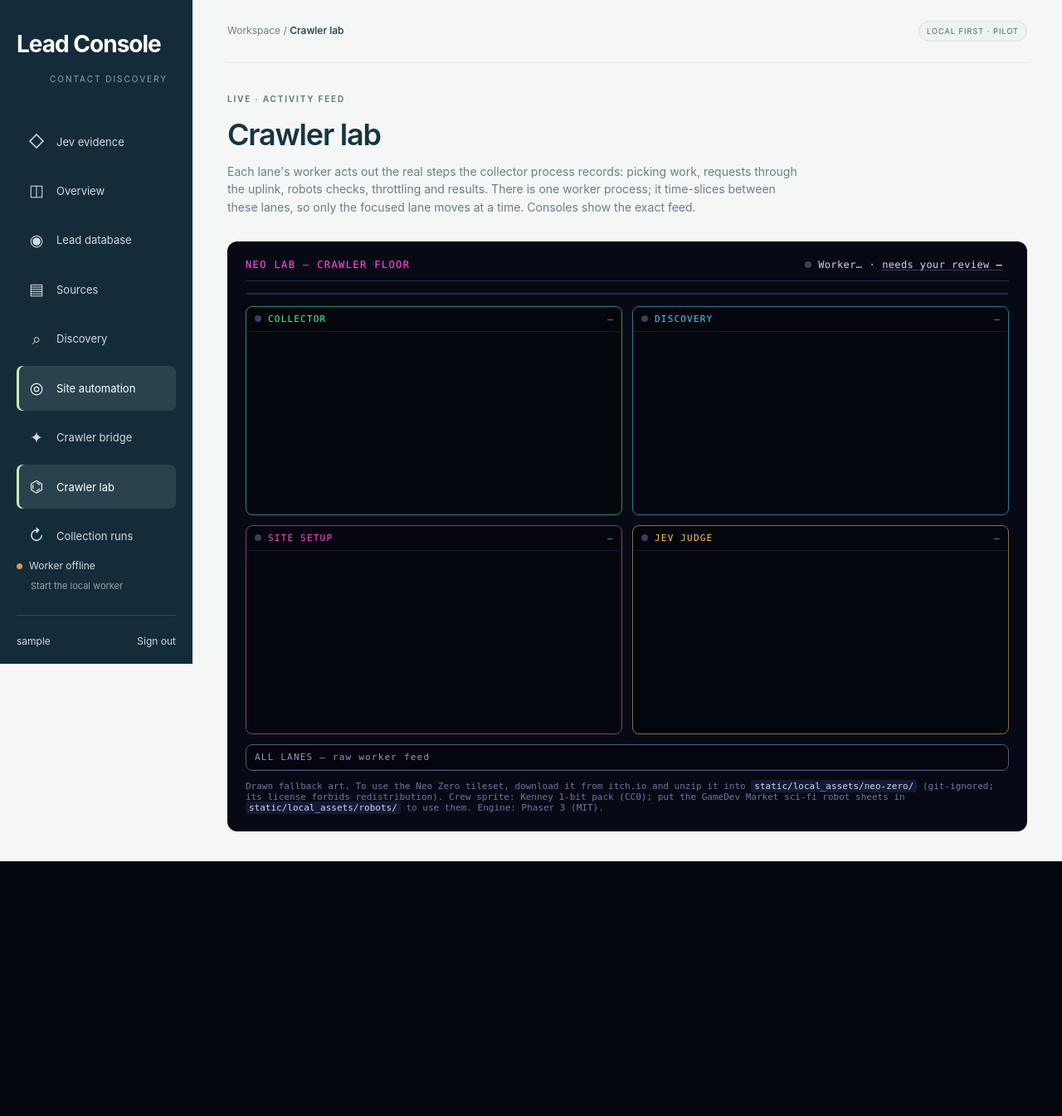
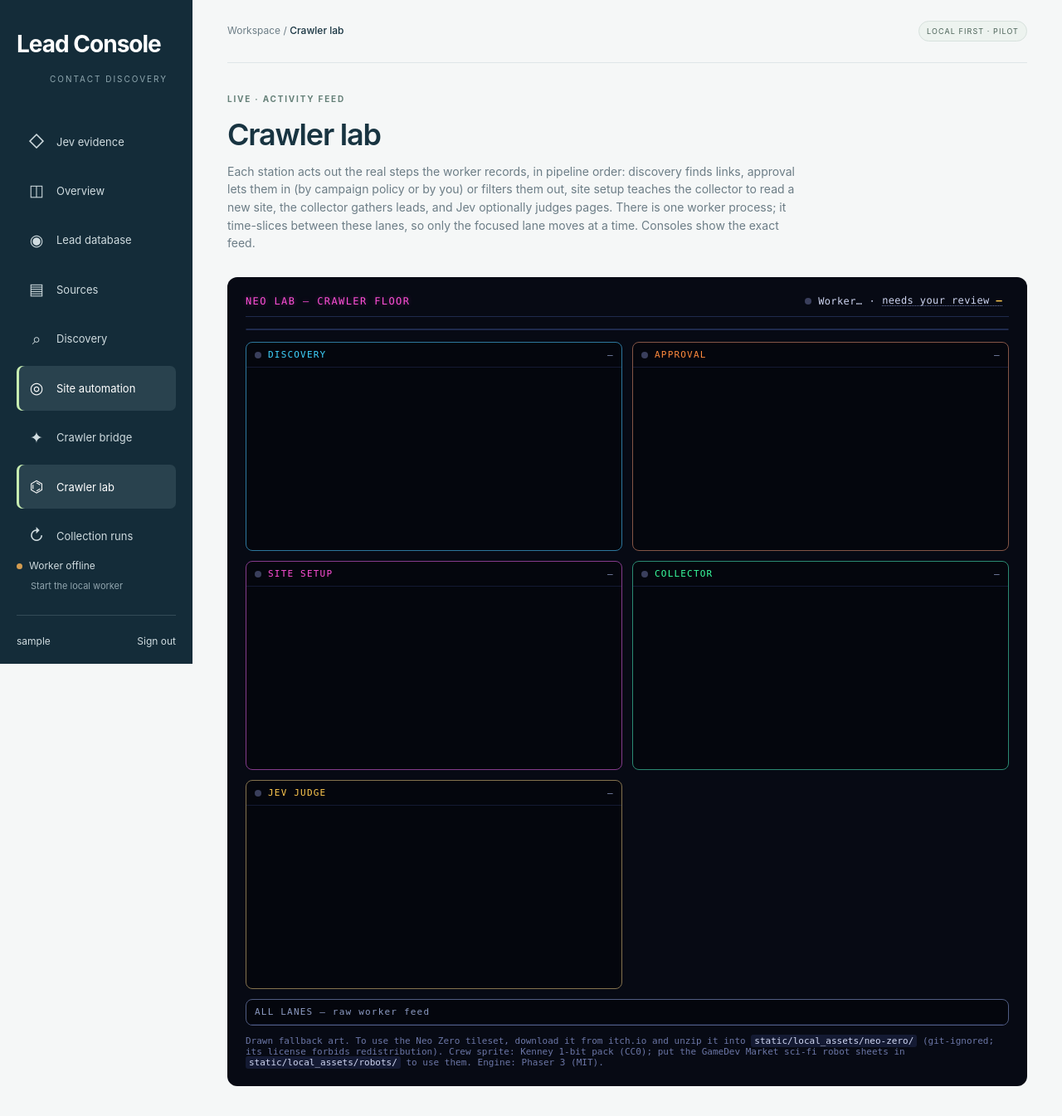
Before and after one commit to crono117/crono_crawler, a Django app: page /automation/lab/ in a window 1280 px wide. Shown: the whole page at 83% size. Before the commit the page ends 1038 px from the top, so only its background shows below. Run offline with Django 5.2, Linux system fonts and the light colour scheme; the visitor is signed in with stand-in values (Sample User, id 1); data that the repository does not hold is empty; parts of the project's set-up code (start-up, migrations or seed data) failed here and were passed over; some libraries are stand-ins or nearby versions.

Commit message:
Crawler lab: show the approval gate as its own station
Policy approvals, operator approvals/dismissals, new candidates awaiting review and
automatically filtered links are recorded on an approval lane. Stations follow the pipeline:
discovery, approval, site setup, collector, Jev; approved sources travel to the next desk.

Co-Authored-By: Claude Opus 5.5 <noreply@anthropic.com>

```diff
--- a/automation/policy.py
+++ b/automation/policy.py
@@ -94,6 +94,9 @@ def consider(candidate):
     campaign.sources.add(source)
     from .services import start_setup
     job = start_setup(source, campaign)
+    from leads.services.activity import emit
+    emit("approved", f"Policy approved {candidate.url} (score {score}) -> site setup #{job.pk}", lane="approval",
+         url=candidate.url, by="policy")
     for sibling in campaign.urls.filter(origin=origin(source.url), decision="pending", manual_review_required=False):
         if in_scope(source, sibling.url):
             sibling.source, sibling.decision = source, "approved"
--- a/automation/views.py
+++ b/automation/views.py
@@ -211,13 +211,19 @@ def lab_feed(request):
         next_at = items.filter(available_at__gt=now).order_by("available_at").values_list("available_at", flat=True).first()
         queues[lane] = {"queued": items.count(), "ready": items.filter(available_at__lte=now).count(),
                         "next_at": next_at.timestamp() if next_at else None}
+    review = review_breakdown()
+    queues["approval"] = {"queued": review["worth_a_look"] + review["low_signal"], "ready": review["worth_a_look"],
+                          "next_at": None,
+                          "label": f"{review['worth_a_look']} need your review · {review['low_signal']} low-signal",
+                          "why": f"Policy approves qualifying links automatically; {review['worth_a_look']} link(s) "
+                                 f"need your review and {review['auto_filtered']} were filtered out."}
     if settings.JEV_MODE == "off":
         queues["jev"]["note"] = "Jev is off (JEV_MODE=off)."
     return JsonResponse({
         "entries": entries,
         "worker_online": bool(lease and lease.token and lease.heartbeat_at > now - timedelta(minutes=10)),
         "queues": queues,
-        "review": review_breakdown(),
+        "review": review,
         "review_href": reverse("discovery:candidates"),
         "server_time": now.timestamp(),
     })
--- a/discovery/views.py
+++ b/discovery/views.py
@@ -102,6 +102,9 @@ def candidate_detail(request, pk):
         if action in ("dismiss", "dismiss_origin"):
             targets = DiscoveredURL.objects.filter(pk=pk) if action == "dismiss" else candidate.campaign.urls.filter(origin=candidate.origin)
             targets.update(decision="dismissed", dismissal_scope="origin" if action == "dismiss_origin" else "url")
+            from leads.services.activity import emit
+            emit("dismissed", f"Operator dismissed {candidate.origin if action == 'dismiss_origin' else candidate.url}",
+                 lane="approval", url=candidate.url, by="operator")
             messages.success(request, "Dismissed. Queued requests for these URLs will be skipped.")
             return redirect("discovery:candidates")
         if action == "approve" and form.is_valid():
--- a/leads/services/activity.py
+++ b/leads/services/activity.py
@@ -1,8 +1,8 @@
 """A bounded, local activity feed of what the worker is doing, for the Lab console view.
 
 The worker appends one JSON line per step (lane switch, request, result) to a file in DATA_DIR;
-the web process only reads it. Lines carry URLs, statuses, timings and job messages (counts),
-never names, emails or phone numbers. Writing is best-effort: it can never fail worker work.
+the web process reads it and adds only operator review decisions (approve/dismiss). Lines carry
+URLs, statuses, timings and job messages (counts), never names, emails or phone numbers. Writing is best-effort: it can never fail worker work.
 """
 from contextlib import contextmanager
 import contextvars
@@ -14,7 +14,7 @@ import time
 
 from django.conf import settings
 
-LANES = ("collector", "discovery", "automation", "jev")
+LANES = ("discovery", "approval", "automation", "collector", "jev")
 MAX_BYTES = 1_000_000
 _lane = contextvars.ContextVar("activity_lane", default="worker")
 _lock = threading.Lock()
--- a/leads/services/worker.py
+++ b/leads/services/worker.py
@@ -175,10 +175,12 @@ def collect_links(source, job, html, base_url):
                 from discovery.ranking import noise_reason
                 noisy = noise_reason(candidate)
                 # Page chrome (share buttons, file shares, logins...) is kept as dismissed, not queued.
-                SourceCandidate.objects.get_or_create(url=candidate, defaults={
+                _, created = SourceCandidate.objects.get_or_create(url=candidate, defaults={
                     "label": label, "discovered_from": source, "evidence_url": base_url,
                     "status": "dismissed" if noisy else "new",
                 })
+                if created and noisy:
+                    activity.emit("filtered", f"{candidate}: {noisy}", lane="approval", url=candidate)
                 if not noisy:
                     external.append((candidate, label))
     # Team/profile/contact links claim the page allowance first; ties keep document order.
--- a/leads/views.py
+++ b/leads/views.py
@@ -187,4 +187,6 @@ def candidate_dismiss(request, pk):
     candidate = get_object_or_404(SourceCandidate, pk=pk)
     candidate.status = "dismissed"
     candidate.save()
+    from leads.services.activity import emit
+    emit("dismissed", f"Operator dismissed collector link {candidate.url}", lane="approval", url=candidate.url, by="operator")
     return redirect("candidates")
--- a/static/lab/lab.js
+++ b/static/lab/lab.js
@@ -13,26 +13,30 @@
   var SHOW_FOOTPRINTS = /[?&]footprints=1/.test(window.location.search);
 
   // The room is a grid of 48px tiles. Rows 0-1 are wall; bots walk on rows 2-7.
-  var T = 48, COLS = 20, ROWS = 8, W = COLS * T, H = ROWS * T, STEP_MS = 170;
+  var T = 48, COLS = 22, ROWS = 8, W = COLS * T, H = ROWS * T, STEP_MS = 170;
+  // Stations in pipeline order: discovery finds links, approval gates them, site setup teaches the
+  // collector to read a new site, the collector gathers leads, and Jev optionally judges pages.
   var LANES = [
-    {key: "collector",  label: "COLLECTOR",  color: 0x39ff9f, css: "#39ff9f", col: 3},
-    {key: "discovery",  label: "DISCOVERY",  color: 0x3fd4ff, css: "#3fd4ff", col: 7},
-    {key: "automation", label: "SITE SETUP", color: 0xff4fd8, css: "#ff4fd8", col: 11},
-    {key: "jev",        label: "JEV JUDGE",  color: 0xffc94f, css: "#ffc94f", col: 15}
+    {key: "discovery",  label: "DISCOVERY",  color: 0x3fd4ff, css: "#3fd4ff", col: 2},
+    {key: "approval",   label: "APPROVAL",   color: 0xff8a3d, css: "#ff8a3d", col: 6},
+    {key: "automation", label: "SITE SETUP", color: 0xff4fd8, css: "#ff4fd8", col: 10},
+    {key: "collector",  label: "COLLECTOR",  color: 0x39ff9f, css: "#39ff9f", col: 14},
+    {key: "jev",        label: "JEV JUDGE",  color: 0xffc94f, css: "#ffc94f", col: 18}
   ];
   var LANE = {};
   LANES.forEach(function(l){ l.x = l.col * T + T / 2; LANE[l.key] = l; });
-  var DESK_ROW = 3, SEAT_ROW = 4, DOOR_TILE = {col: 18, row: 2};
+  var DESK_ROW = 3, SEAT_ROW = 4, DOOR_TILE = {col: 20, row: 2};
   var DESK_Y = DESK_ROW * T + 20;
-  var DOOR = {x: DOOR_TILE.col * T + T / 2, y: 58}, RACK = {x: 18 * T + T / 2, y: 6 * T}, BOARD = {x: 72, y: 50};
-  var PROPS = [[0, 6, "plant"], [2, 7, "crate"], [9, 7, "crate"], [13, 7, "bin"]];
+  var DOOR = {x: DOOR_TILE.col * T + T / 2, y: 58}, RACK = {x: W - 34, y: 6 * T}, BOARD = {x: 6 * T + T / 2, y: 50};
+  var BIN_TILE = {col: 7, row: 6};  // where filtered links are dropped, next to the approval desk
+  var PROPS = [[0, 6, "plant"], [2, 7, "crate"], [BIN_TILE.col, BIN_TILE.row, "bin"], [12, 7, "crate"], [17, 7, "crate"]];
 
   // Blocked tiles: walls, each desk (three tiles wide), the rack and the props.
   var blocked = {};
   function block(col, row){ blocked[col + "," + row] = true; }
   for (var c0 = 0; c0 < COLS; c0++){ block(c0, 0); block(c0, 1); }
   LANES.forEach(function(l){ block(l.col - 1, DESK_ROW); block(l.col, DESK_ROW); block(l.col + 1, DESK_ROW); });
-  block(18, 5); block(18, 6);
+  block(21, 5); block(21, 6);
   PROPS.forEach(function(p){ block(p[0], p[1]); });
   function isBlocked(col, row){ return col < 0 || row < 0 || col >= COLS || row >= ROWS || blocked[col + "," + row]; }
   function tileFeet(col, row){ return {x: col * T + T / 2, y: row * T + T - 4}; }
@@ -100,7 +104,10 @@
   // Header: what is waiting and when it unlocks. Body placeholder until the lane records activity.
   function describeQueue(c, q){
     var text, why;
-    if (q.note){
+    if (q.label){
+      text = q.label;
+      why = q.why || q.label;
+    } else if (q.note){
       text = why = q.note;
     } else if (!q.queued){
       text = "queue empty";
@@ -365,6 +372,16 @@
     }});
   }
 
+  function flyToken(from, to, color, then){
+    var token = scene.add.rectangle(from.x, from.y - 30, 10, 12, color).setStrokeStyle(1, 0xffffff, 0.6).setDepth(2500);
+    scene.tweens.add({targets: token, x: to.x, y: to.y, duration: 650, ease: "Sine.easeInOut",
+      onComplete: function(){ token.destroy(); then && then(); }});
+  }
+  // An approved source travels as a ticket from the approval desk to the next station.
+  function handOff(from, to, color, then){
+    flyToken(from.sprite, {x: to.sprite.x, y: to.sprite.y - 30}, color, then);
+  }
+
   function toRack(from, count){
     for (var i = 0; i < Math.min(count, 8); i++){
       (function(delay){
@@ -399,6 +416,24 @@
       case "pick":
         say(w, "▶ " + e.text, w.lane.css);
         scene.tweens.add({targets: w.sprite, y: "-=6", yoyo: true, duration: 140, onComplete: done});
+        return;
+      case "approved":
+        say(w, "✓ approved" + (e.by === "operator" ? " by you" : " by policy"), "#ffc08a");
+        var next = /collector/.test(e.text) ? workers.collector : workers.automation;
+        handOff(w, next || w, w.lane.color, function(){ if (next) wake(next); });
+        scene.time.delayedCall(hurry ? 150 : 700, done);
+        return;
+      case "filtered":
+      case "dismissed":
+        say(w, (e.kind === "dismissed" ? "✗ dismissed" : "✗ filtered: ") + (e.kind === "filtered" ? e.text.split(": ").pop() : ""), "#8c9ac2", 1600);
+        var bin = tileFeet(BIN_TILE.col, BIN_TILE.row);
+        flyToken(w.sprite, {x: bin.x, y: bin.y - 20}, 0x5b6690);
+        scene.time.delayedCall(hurry ? 80 : 450, done);
+        return;
+      case "pending":
+        say(w, "? needs your review", "#ffc94f", 1600);
+        flyToken(w.sprite, {x: BOARD.x, y: BOARD.y}, 0xffc94f);
+        scene.time.delayedCall(hurry ? 80 : 450, done);
         return;
       case "result":
         say(w, e.contacts ? "★ " + e.contacts + " contact(s)" : "done", e.contacts ? "#9dffcf" : "#c8cfe8");
--- a/templates/automation/lab.html
+++ b/templates/automation/lab.html
@@ -1,5 +1,5 @@
 {% extends 'base.html' %}{% load static %}{% block title %}Crawler lab{% endblock %}{% block location %}Crawler lab{% endblock %}{% block content %}
-<header class="page-heading"><div><div class="eyebrow">LIVE · ACTIVITY FEED</div><h1>Crawler lab</h1><p>Each lane's worker acts out the real steps the collector process records: picking work, requests through the uplink, robots checks, throttling and results. There is one worker process; it time-slices between these lanes, so only the focused lane moves at a time. Consoles show the exact feed.</p></div></header>
+<header class="page-heading"><div><div class="eyebrow">LIVE · ACTIVITY FEED</div><h1>Crawler lab</h1><p>Each station acts out the real steps the worker records, in pipeline order: discovery finds links, approval lets them in (by campaign policy or by you) or filters them out, site setup teaches the collector to read a new site, the collector gathers leads, and Jev optionally judges pages. There is one worker process; it time-slices between these lanes, so only the focused lane moves at a time. Consoles show the exact feed.</p></div></header>
 
 <section class="lab">
   <div class="lab-bar">
@@ -12,9 +12,10 @@
   {{ robot_sheets|json_script:"lab-robots" }}
 
   <div class="lab-consoles">
+    <div class="lab-console" data-console="discovery" style="--lane:#3fd4ff"><header><i class="lab-dot"></i>DISCOVERY <span data-queue>–</span></header><pre></pre></div>
+    <div class="lab-console" data-console="approval" style="--lane:#ff8a3d"><header><i class="lab-dot"></i>APPROVAL <span data-queue>–</span></header><pre></pre></div>
+    <div class="lab-console" data-console="automation" style="--lane:#ff4fd8"><header><i class="lab-dot"></i>SITE SETUP <span data-queue>–</span></header><pre></pre></div>
     <div class="lab-console" data-console="collector" style="--lane:#39ff9f"><header><i class="lab-dot"></i>COLLECTOR <span data-queue>–</span></header><pre></pre></div>
-    <div class="lab-console" data-console="discovery" style="--lane:#3fd4ff"><header><i class="lab-dot"></i>DISCOVERY <span data-queue>–</span></header><pre></pre></div>
-    <div class="lab-console" data-console="automation" style="--lane:#ff4fd8"><header><i class="lab-dot"></i>SITE SETUP <span data-queue>–</span></header><pre></pre></div>
     <div class="lab-console" data-console="jev" style="--lane:#ffc94f"><header><i class="lab-dot"></i>JEV JUDGE <span data-queue>–</span></header><pre></pre></div>
   </div>
   <details class="lab-console lab-all" data-console="worker" style="--lane:#8c9ac2"><summary>ALL LANES — raw worker feed</summary><pre></pre></details>
@@ -43,7 +44,7 @@
 .lab-all{margin-top:12px}.lab-all summary{cursor:pointer}.lab-all pre{height:280px}
 .lab-line .lab-ts{color:#4c5680}.lab-line .lab-tag{color:#6b76a6}
 .kind-fetch .lab-tag{color:#39ff9f}.kind-error .lab-tag,.kind-failed .lab-tag{color:#ff5a5a}.kind-error{color:#ffb0b0}
-.kind-pick .lab-tag{color:#3fd4ff}.kind-result .lab-tag{color:#ffc94f}.kind-state .lab-tag{color:#ff4fd8}
+.kind-pick .lab-tag{color:#3fd4ff}.kind-approved .lab-tag{color:#ff8a3d}.kind-pending .lab-tag{color:#ffc94f}.kind-filtered,.kind-dismissed{color:#6b76a6}.kind-result .lab-tag{color:#ffc94f}.kind-state .lab-tag{color:#ff4fd8}
 .kind-wait,.kind-robots,.kind-idle{color:#6b76a6}
 .lab-placeholder{color:#4c5680;font-style:italic}
 .lab-credit{margin:12px 0 0;font:11px ui-monospace,monospace;color:#6b76a6}
```
Also changed, not shown: automation/tests/test_lab.py (+32 -1 lines), discovery/services.py (+9 -0 lines).
